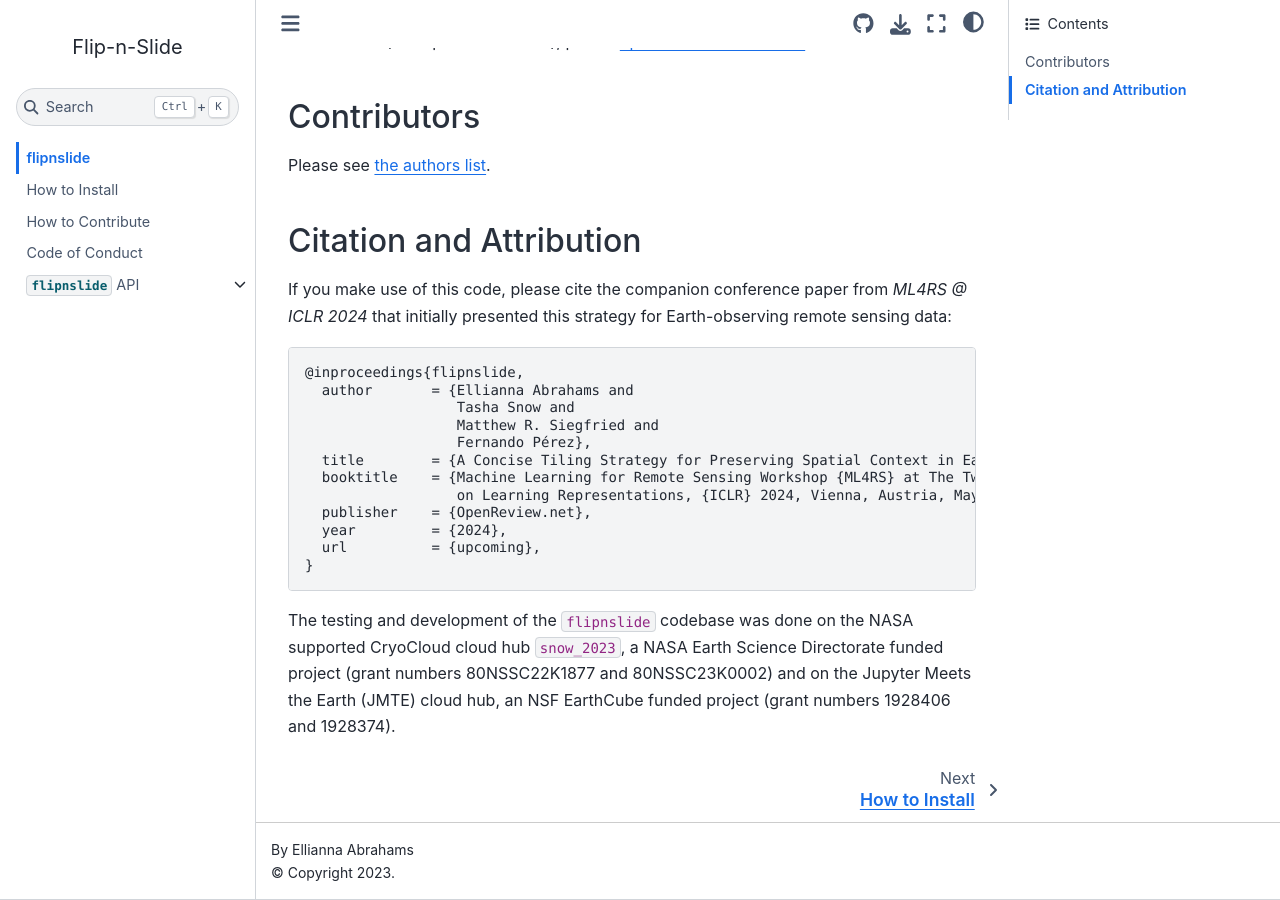
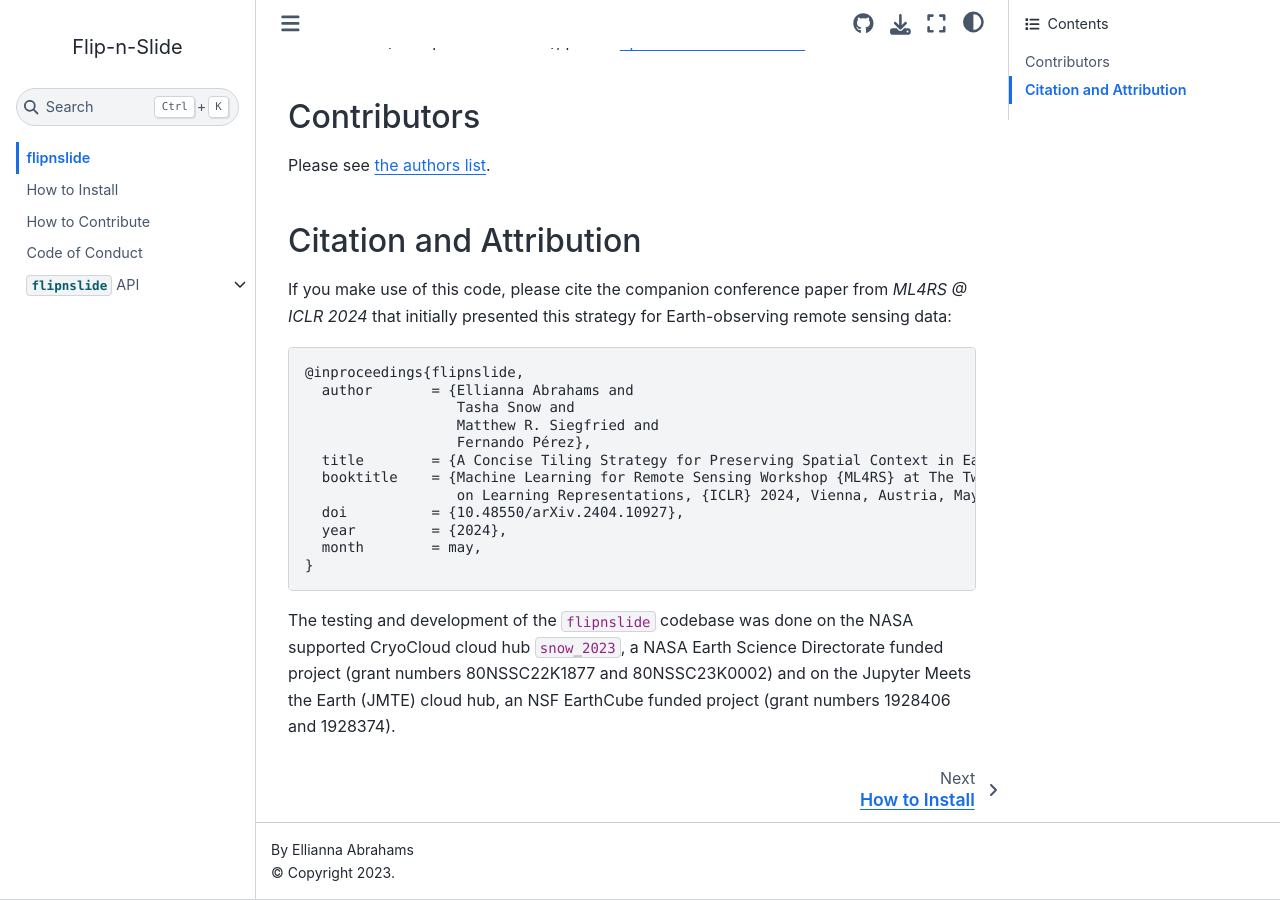
Before and after one commit to elliesch/flipnslide, a Jupyter Book: the page built from docs/intro.md, in a window 1280 px wide and 900 px high, scrolled down 795 px. Built offline with Jupyter Book 1.0.4 settings and Sphinx 7.4.7 and the Sphinx Book theme 1.1.4, drawn with Linux system fonts in a browser that asks for light colours; pages that are not in the unit, such as notebooks, are missing from menus; cross-references to code outside the pages are shown as plain code.

Commit message:
add: doi

```diff
--- a/docs/intro.md
+++ b/docs/intro.md
@@ -57,9 +57,9 @@ remote sensing data:
       title        = {A Concise Tiling Strategy for Preserving Spatial Context in Earth Observation Imagery},
       booktitle    = {Machine Learning for Remote Sensing Workshop {ML4RS} at The Twelfth International Conference
                       on Learning Representations, {ICLR} 2024, Vienna, Austria, May 7-11, 2024},
-      publisher    = {OpenReview.net},
+      doi          = {10.48550/arXiv.2404.10927},
       year         = {2024},
-      url          = {upcoming},
+      month        = may,
     }
 
 The testing and development of the `flipnslide` codebase was done on the NASA supported CryoCloud cloud hub {cite}`snow_2023`, a NASA Earth Science Directorate funded project (grant numbers 80NSSC22K1877 and 80NSSC23K0002) and on the Jupyter Meets the Earth (JMTE) cloud hub, an NSF EarthCube funded project (grant numbers 1928406 and 1928374).
```
